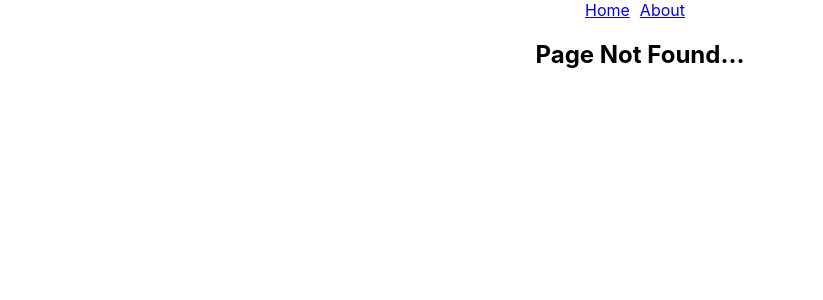
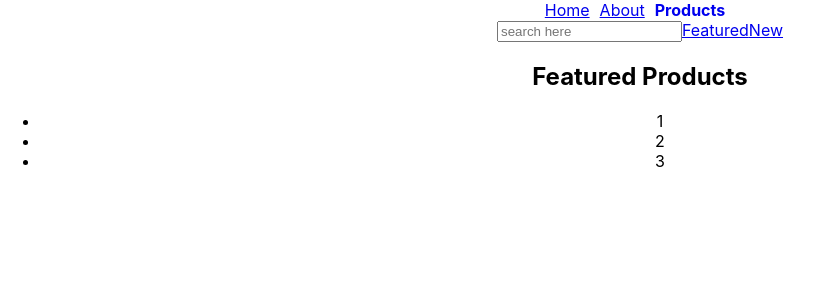
Before and after one commit to sahilm-10/EQ-React, a React (Create React App) app: page /products/featured-page in a window 1280 px wide. Before the commit this address had no page. Shown: the top 300 px of the page, without its empty margins (0-823 px from the left). Built offline with nearby package versions, Linux system fonts and the light colour scheme.

Commit message:
Added Nested Routes

```diff
--- a/src/App.js
+++ b/src/App.js
@@ -29,6 +29,9 @@ import AboutPage from './React-Router/AboutPage';
 import Navbar from './React-Router/Navbar';
 import OrderSummary from './React-Router/OrderSummary';
 import NoMatchPage from './React-Router/NoMatchPage';
+import ProductsPage from './React-Router/ProductsPage';
+import FeaturedProduct from './React-Router/FeaturedProduct';
+import NewProduct from './React-Router/NewProduct';
 function App() {
   return (
     <div className="App">
@@ -84,6 +87,10 @@ function App() {
       <Route path='/home' element={<HomePage/>}></Route>
       <Route path='/about' element={<AboutPage/>}></Route>
       <Route path='/order-summary' element={<OrderSummary/>}></Route>
+      <Route path='/products' element={<ProductsPage/>}>
+        <Route path='featured-page' element={<FeaturedProduct/>}></Route>
+        <Route path='new-page' element={<NewProduct/>}></Route>
+      </Route>
       <Route path='*' element={<NoMatchPage/>}></Route>
     </Routes>
     </div>
--- /dev/null
+++ b/src/React-Router/FeaturedProduct.js
@@ -0,0 +1,13 @@
+function FeaturedProduct(){
+    return(
+        <div>
+        <h2>Featured Products</h2>
+        <ul>
+            <li>1</li>
+            <li>2</li>
+            <li>3</li>
+        </ul>
+        </div>
+    )
+}
+export default FeaturedProduct;
--- a/src/React-Router/Navbar.js
+++ b/src/React-Router/Navbar.js
@@ -12,6 +12,7 @@ function Navbar(){
             <nav>
                 <NavLink to='home' style={navLinkStyles}>Home</NavLink>
                 <NavLink to='about' style={navLinkStyles}>About</NavLink>
+                <NavLink to = 'products' style={navLinkStyles}>Products</NavLink>
             </nav>
         </div>
     )
--- /dev/null
+++ b/src/React-Router/NewProduct.js
@@ -0,0 +1,14 @@
+function NewProduct(){
+    return(
+        <div>
+        <h2>New Products</h2>
+        <ul>
+            <li>1</li>
+            <li>2</li>
+            <li>3</li>
+        </ul>
+        </div>
+    )
+}
+
+export default NewProduct;
--- /dev/null
+++ b/src/React-Router/ProductsPage.js
@@ -0,0 +1,14 @@
+import { Link,Outlet } from "react-router-dom"
+function ProductsPage(){
+
+    return(
+        <div>
+            <input type="text" placeholder="search here"/>
+            <Link to='featured-page'style={{marginTop:"100px"}}>Featured</Link>
+            <Link to='new-page'style={{marginTop:"100px"}}>New</Link>
+            <Outlet/>
+        </div>
+    )
+}
+
+export default ProductsPage;
```
